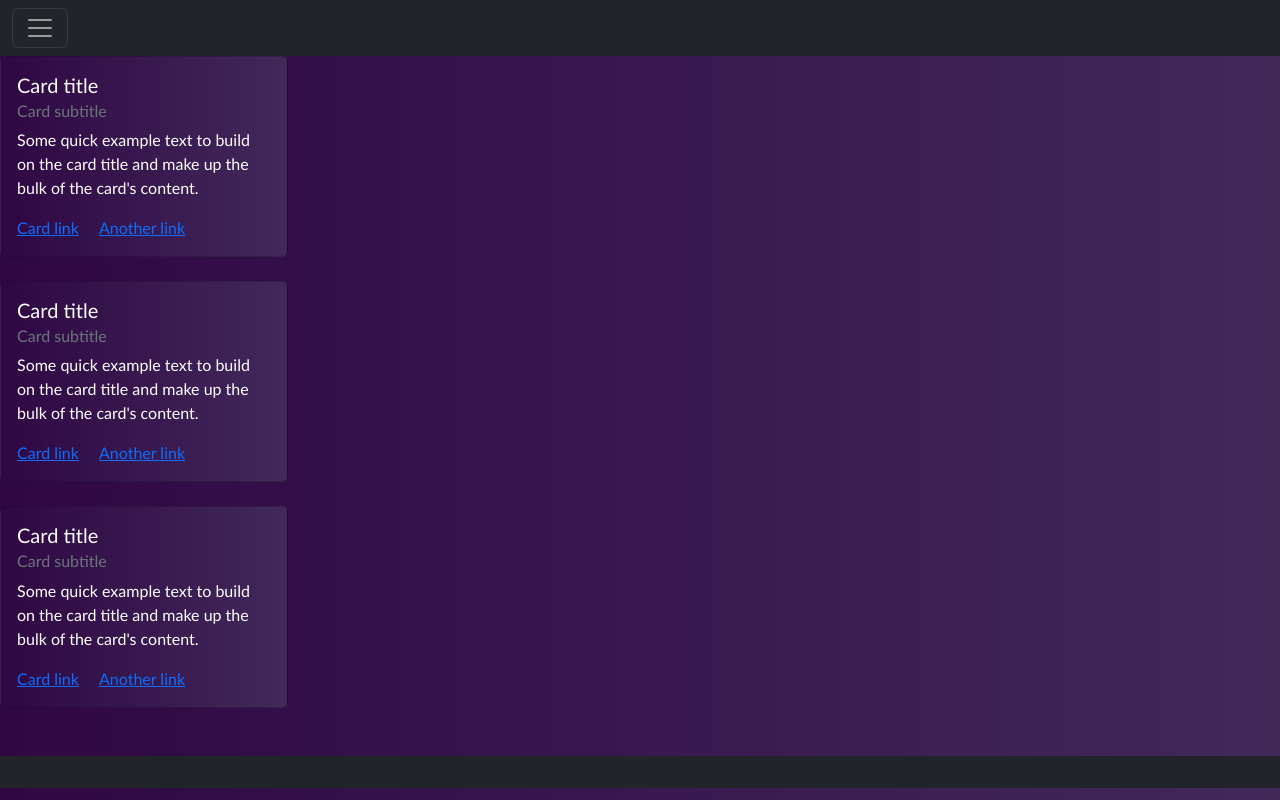
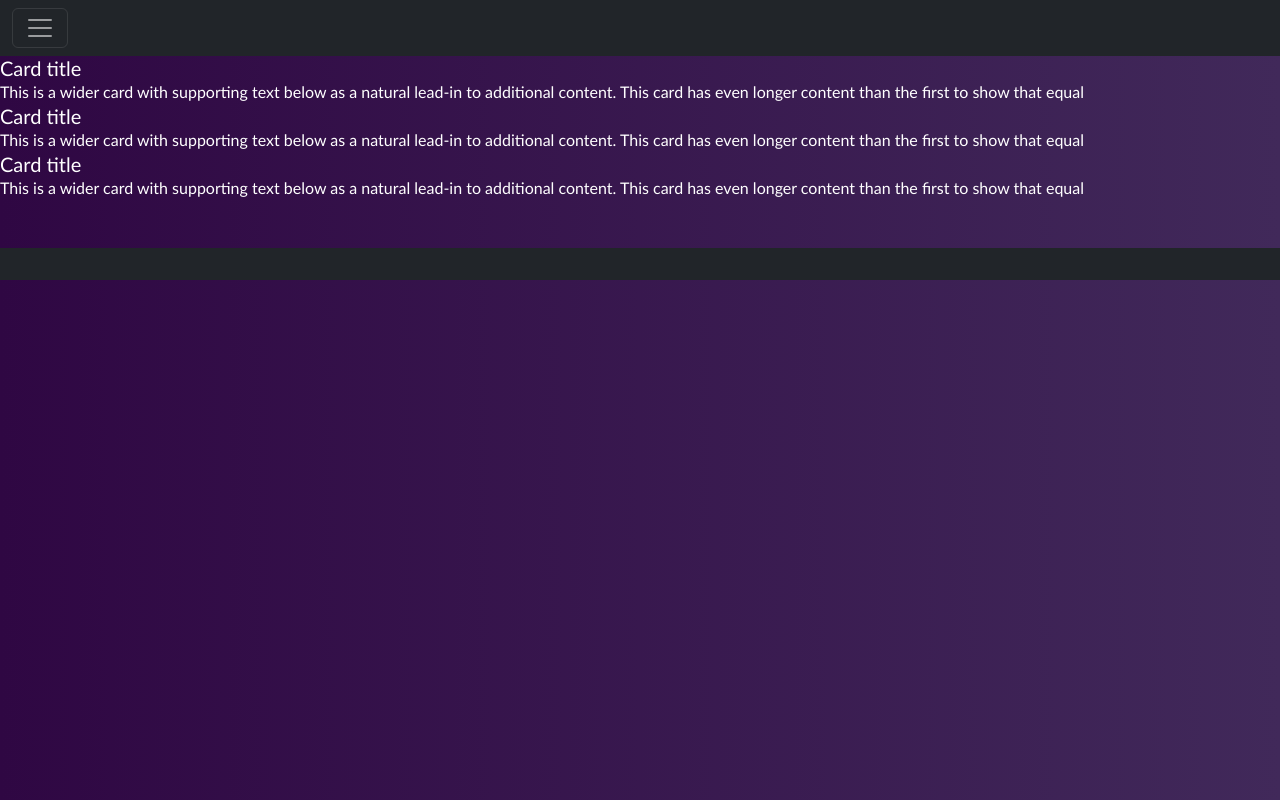
Before and after one commit to TomasGonzalez77/tomasgonzalez_pre-entrega3, a plain HTML site: page mi_repositorio/tomasgonzalez_pre-entrega2/page/nosotros.html in a window 1280 px wide. Drawn offline with nearby package versions, Linux system fonts and the light colour scheme.

Commit message:
Add files via upload

```diff
--- a/mi_repositorio/tomasgonzalez_pre-entrega2/page/nosotros.html
+++ b/mi_repositorio/tomasgonzalez_pre-entrega2/page/nosotros.html
@@ -7,17 +7,8 @@
     <meta name="viewport" content="width=device-width, initial-scale=1.0">
     <title>Nosotros</title>
     <link rel="stylesheet" href="/css/estilos.css">
-    <script src="https://cdn.jsdelivr.net/npm/@popperjs/core@2.11.6/dist/umd/popper.min.js"
-        integrity="sha384-oBqDVmMz9ATKxIep9tiCxS/Z9fNfEXiDAYTujMAeBAsjFuCZSmKbSSUnQlmh/jp3"
-        crossorigin="anonymous"></script>
-    <script src="https://cdn.jsdelivr.net/npm/bootstrap@5.2.3/dist/js/bootstrap.min.js"
-        integrity="sha384-cuYeSxntonz0PPNlHhBs68uyIAVpIIOZZ5JqeqvYYIcEL727kskC66kF92t6Xl2V"
-        crossorigin="anonymous"></script>
     <link href="https://cdn.jsdelivr.net/npm/bootstrap@5.2.3/dist/css/bootstrap.min.css" rel="stylesheet"
         integrity="sha384-rbsA2VBKQhggwzxH7pPCaAqO46MgnOM80zW1RWuH61DGLwZJEdK2Kadq2F9CUG65" crossorigin="anonymous">
-    <script src="https://cdn.jsdelivr.net/npm/bootstrap@5.2.3/dist/js/bootstrap.bundle.min.js"
-        integrity="sha384-kenU1KFdBIe4zVF0s0G1M5b4hcpxyD9F7jL+jjXkk+Q2h455rYXK/7HAuoJl+0I4"
-        crossorigin="anonymous"></script>
     <link rel="stylesheet" href="/css/estilos.css">
     <link rel="stylesheet" href="https://cdnjs.cloudflare.com/ajax/libs/animate.css/4.1.1/animate.min.css" />
     <link rel="shortcut icon" href="/image/DondeQuiero.Logo.png">
@@ -33,7 +24,7 @@
                 <div class="bg-dark p-4">
                     <h5 class="text-white h4">
                         <nav class="nav">
-                            <a class="animate__animated animate__zoomIn" class="nav-n" href="inicio.html">Inicio</a>
+                            <a class="animate__animated animate__zoomIn" class="nav-n" href="index.html">Inicio</a>
                             <a class="animate__animated animate__zoomIn" class="nav-n"
                                 href="complejos.html">Complejos</a>
                             <a class="animate__animated animate__zoomIn" class="nav-n"
@@ -58,49 +49,31 @@
     </header>
     <div class="n-contenedor">
         <section class="contenedor-text">
-            <div class="animate__animated animate__slideInLeft">
-
-                <div class="card" style="width: 18rem;">
+            <div class="card-group">
+                <div class="card-n">
                     <div class="card-body">
                         <h5 class="card-title">Card title</h5>
-                        <h6 class="card-subtitle mb-2 text-muted">Card subtitle</h6>
-                        <p class="card-text">Some quick example text to build on the card title and make up the bulk of
-                            the card's content.</p>
-                        <a href="#" class="card-link">Card link</a>
-                        <a href="#" class="card-link">Another link</a>
+                        <p class="card-text">This is a wider card with supporting text below as a natural lead-in to
+                            additional content. This card has even longer content than the first to show that equal
+
                     </div>
                 </div>
-
-            </div>
-            <br>
-            <div class="animate__animated animate__slideInLeft">
-
-                <div class="card" style="width: 18rem;">
+                <div class="card-n">
                     <div class="card-body">
                         <h5 class="card-title">Card title</h5>
-                        <h6 class="card-subtitle mb-2 text-muted">Card subtitle</h6>
-                        <p class="card-text">Some quick example text to build on the card title and make up the bulk of
-                            the card's content.</p>
-                        <a href="#" class="card-link">Card link</a>
-                        <a href="#" class="card-link">Another link</a>
+                        <p class="card-text">This is a wider card with supporting text below as a natural lead-in to
+                            additional content. This card has even longer content than the first to show that equal
+
                     </div>
                 </div>
-
-            </div>
-            <br>
-            <div class="animate__animated animate__slideInLeft">
-
-                <div class="card" style="width: 18rem;">
+                <div class="card-n">
                     <div class="card-body">
                         <h5 class="card-title">Card title</h5>
-                        <h6 class="card-subtitle mb-2 text-muted">Card subtitle</h6>
-                        <p class="card-text">Some quick example text to build on the card title and make up the bulk of
-                            the card's content.</p>
-                        <a href="#" class="card-link">Card link</a>
-                        <a href="#" class="card-link">Another link</a>
+                        <p class="card-text">This is a wider card with supporting text below as a natural lead-in to
+                            additional content. This card has even longer content than the first to show that equal
+
                     </div>
                 </div>
-
             </div>
         </section>
     </div>
@@ -109,6 +82,15 @@
     <footer class="grid-item-4">
         <div class="text-bg-dark p-3"></div>
     </footer>
+    <script src="https://cdn.jsdelivr.net/npm/@popperjs/core@2.11.6/dist/umd/popper.min.js"
+        integrity="sha384-oBqDVmMz9ATKxIep9tiCxS/Z9fNfEXiDAYTujMAeBAsjFuCZSmKbSSUnQlmh/jp3"
+        crossorigin="anonymous"></script>
+    <script src="https://cdn.jsdelivr.net/npm/bootstrap@5.2.3/dist/js/bootstrap.min.js"
+        integrity="sha384-cuYeSxntonz0PPNlHhBs68uyIAVpIIOZZ5JqeqvYYIcEL727kskC66kF92t6Xl2V"
+        crossorigin="anonymous"></script>
+    <script src="https://cdn.jsdelivr.net/npm/bootstrap@5.2.3/dist/js/bootstrap.bundle.min.js"
+        integrity="sha384-kenU1KFdBIe4zVF0s0G1M5b4hcpxyD9F7jL+jjXkk+Q2h455rYXK/7HAuoJl+0I4"
+        crossorigin="anonymous"></script>
 </body>
 
 </html>
```
